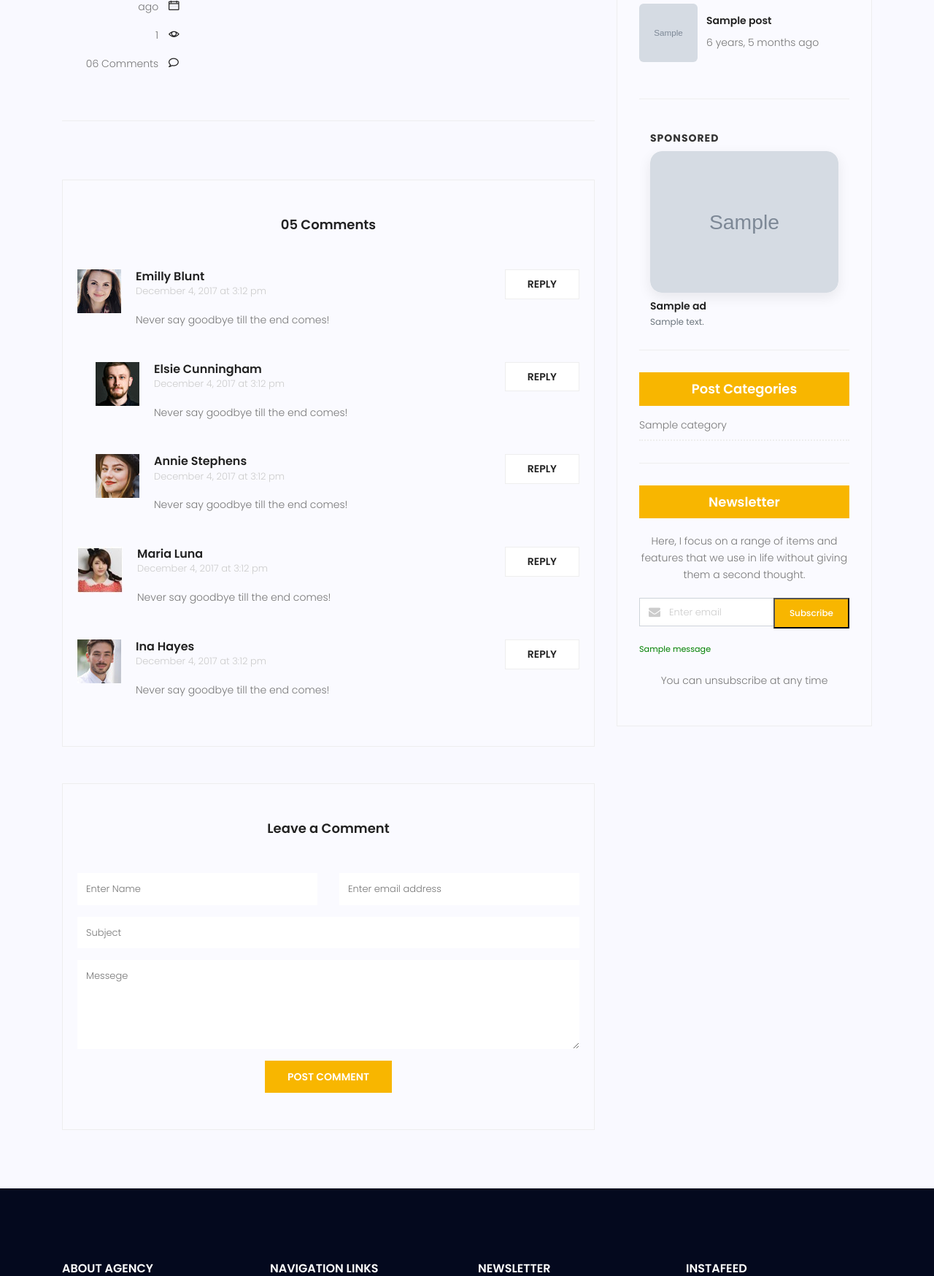
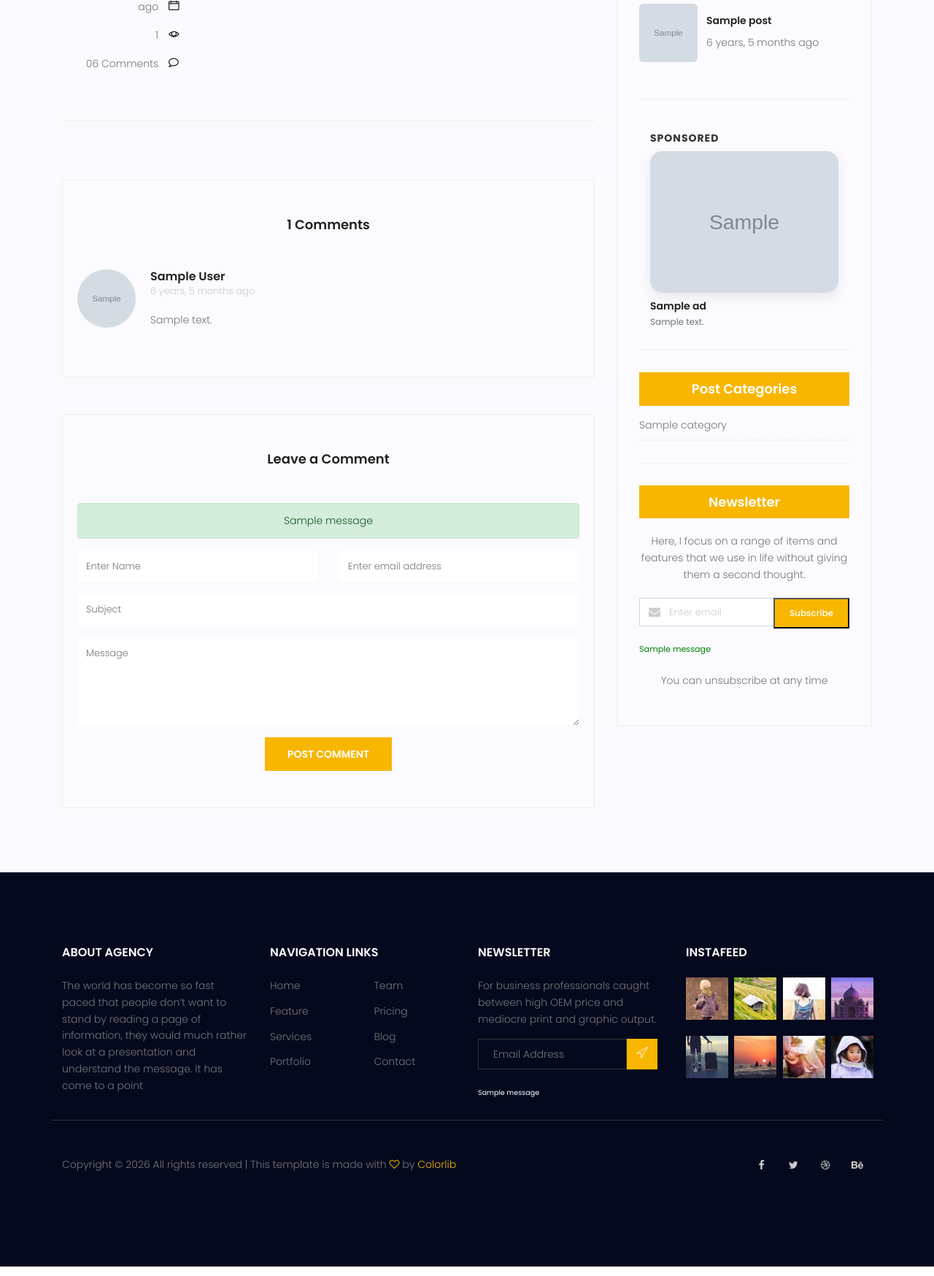
Before and after one commit to Paradoxel/django-blog, a Django app: a page that uses templates/blog/blog-single.html in a window 1280 px wide. Shown: the part 1104-2852 px from the top of the page at 73% size. Run offline with Django 5.2, Linux system fonts and the light colour scheme; tables that the repository leaves empty hold one stand-in row (values such as "Sample post"); grey boxes marked "Sample" are stand-in pictures; one stand-in notice (Sample message) is shown; some libraries are stand-ins or nearby versions.

Commit message:
feat(blog): connect comment section and form to backend

```diff
--- a/templates/blog/blog-single.html
+++ b/templates/blog/blog-single.html
@@ -147,141 +147,81 @@
 
             </div>
         </div>
+
+
         <div class="comments-area">
-          <h4>05 Comments</h4>
+    <h4>{{ comments.count }} Comments</h4>
+
+    {% for comment in comments %}
     <div class="comment-list">
         <div class="single-comment justify-content-between d-flex">
             <div class="user justify-content-between d-flex">
                 <div class="thumb">
+                    {% if comment.user and comment.user.profile.avatar %}
+                        <img src="{{ comment.user.profile.avatar.url }}" alt="" style="width: 80px; height: 80px; object-fit: cover; border-radius: 50%;" />
+                    {% else %}
                         <img src="{% static 'img/blog/c1.jpg' %}" alt="" />
+                    {% endif %}
+
                 </div>
                 <div class="desc">
-                  <h5><a href="#">Emilly Blunt</a></h5>
-                  <p class="date">December 4, 2017 at 3:12 pm</p>
-                  <p class="comment">Never say goodbye till the end comes!</p>
-                </div>
-              </div>
-              <div class="reply-btn">
-                <a href="" class="btn-reply text-uppercase">reply</a>
-              </div>
-            </div>
-          </div>
-          <div class="comment-list left-padding">
-            <div class="single-comment justify-content-between d-flex">
-              <div class="user justify-content-between d-flex">
-                <div class="thumb">
-                  <img src="{% static 'img/blog/c2.jpg' %}" alt="" />
-                </div>
-                <div class="desc">
-                  <h5><a href="#">Elsie Cunningham</a></h5>
-                  <p class="date">December 4, 2017 at 3:12 pm</p>
-                  <p class="comment">Never say goodbye till the end comes!</p>
-                </div>
-              </div>
-              <div class="reply-btn">
-                <a href="" class="btn-reply text-uppercase">reply</a>
-              </div>
-            </div>
-          </div>
-          <div class="comment-list left-padding">
-            <div class="single-comment justify-content-between d-flex">
-              <div class="user justify-content-between d-flex">
-                <div class="thumb">
-                  <img src="{% static 'img/blog/c3.jpg' %}" alt="" />
-                </div>
-                <div class="desc">
-                  <h5><a href="#">Annie Stephens</a></h5>
-                  <p class="date">December 4, 2017 at 3:12 pm</p>
-                  <p class="comment">Never say goodbye till the end comes!</p>
-                </div>
-              </div>
-              <div class="reply-btn">
-                <a href="" class="btn-reply text-uppercase">reply</a>
-              </div>
-            </div>
-          </div>
-          <div class="comment-list">
-            <div class="single-comment justify-content-between d-flex">
-              <div class="user justify-content-between d-flex">
-                <div class="thumb">
-                  <img src="{% static 'img/blog/c4.jpg' %}" alt="" />
-                </div>
-                <div class="desc">
-                  <h5><a href="#">Maria Luna</a></h5>
-                  <p class="date">December 4, 2017 at 3:12 pm</p>
-                  <p class="comment">Never say goodbye till the end comes!</p>
-                </div>
-              </div>
-              <div class="reply-btn">
-                <a href="" class="btn-reply text-uppercase">reply</a>
-              </div>
-            </div>
-          </div>
-          <div class="comment-list">
-            <div class="single-comment justify-content-between d-flex">
-              <div class="user justify-content-between d-flex">
-                <div class="thumb">
-                  <img src="{% static 'img/blog/c5.jpg' %}" alt="" />
-                </div>
-                <div class="desc">
-                  <h5><a href="#">Ina Hayes</a></h5>
-                  <p class="date">December 4, 2017 at 3:12 pm</p>
-                  <p class="comment">Never say goodbye till the end comes!</p>
-                </div>
-              </div>
-              <div class="reply-btn">
-                <a href="" class="btn-reply text-uppercase">reply</a>
+                    <h5>
+                        {% if comment.user %}
+                            <a href="#">{{ comment.user.get_full_name }}</a>
+                        {% else %}
+                            <a href="#">{{ comment.name }}</a>
+                        {% endif %}
+                    </h5>
+                    <p class="date">{{ comment.created_date|naturaltime }}</p>
+                    <p class="comment">{{ comment.message }}</p>
                 </div>
             </div>
         </div>
     </div>
+    {% empty %}
+    <p>No comments yet. Be the first to comment!</p>
+    {% endfor %}
+</div>
+
+
               <div class="comment-form">
           <h4>Leave a Comment</h4>
-          <form>
+
+          {% if messages %}
+              {% for message in messages %}
+                  <div class="alert alert-success">{{ message }}</div>
+              {% endfor %}
+          {% endif %}
+
+          <form method="post">
+              {% csrf_token %}
               <div class="form-group form-inline">
                   <div class="form-group col-lg-6 col-md-12 name">
-                <input
-                  type="text"
-                  class="form-control"
-                  id="name"
-                  placeholder="Enter Name"
-                  onfocus="this.placeholder = ''"
-                  onblur="this.placeholder = 'Enter Name'"
-                />
+                      {{ comment_form.name }}
+                      {% for error in comment_form.name.errors %}
+                          <small class="text-danger">{{ error }}</small>
+                      {% endfor %}
                   </div>
                   <div class="form-group col-lg-6 col-md-12 email">
-                <input
-                  type="email"
-                  class="form-control"
-                  id="email"
-                  placeholder="Enter email address"
-                  onfocus="this.placeholder = ''"
-                  onblur="this.placeholder = 'Enter email address'"
-                />
+                      {{ comment_form.email }}
+                      {% for error in comment_form.email.errors %}
+                          <small class="text-danger">{{ error }}</small>
+                      {% endfor %}
                   </div>
               </div>
               <div class="form-group">
-              <input
-                type="text"
-                class="form-control"
-                id="subject"
-                placeholder="Subject"
-                onfocus="this.placeholder = ''"
-                onblur="this.placeholder = 'Subject'"
-              />
+                  {{ comment_form.subject }}
+                  {% for error in comment_form.subject.errors %}
+                      <small class="text-danger">{{ error }}</small>
+                  {% endfor %}
               </div>
               <div class="form-group">
-              <textarea
-                class="form-control mb-10"
-                rows="5"
-                name="message"
-                placeholder="Messege"
-                onfocus="this.placeholder = ''"
-                onblur="this.placeholder = 'Messege'"
-                required=""
-              ></textarea>
+                  {{ comment_form.message }}
+                  {% for error in comment_form.message.errors %}
+                      <small class="text-danger">{{ error }}</small>
+                  {% endfor %}
               </div>
-            <a href="#" class="primary-btn text-uppercase">Post Comment</a>
+              <button type="submit" class="primary-btn text-uppercase">Post Comment</button>
           </form>
       </div>
       </div>
```
Lines whose indentation alone changed are shown as unchanged.
